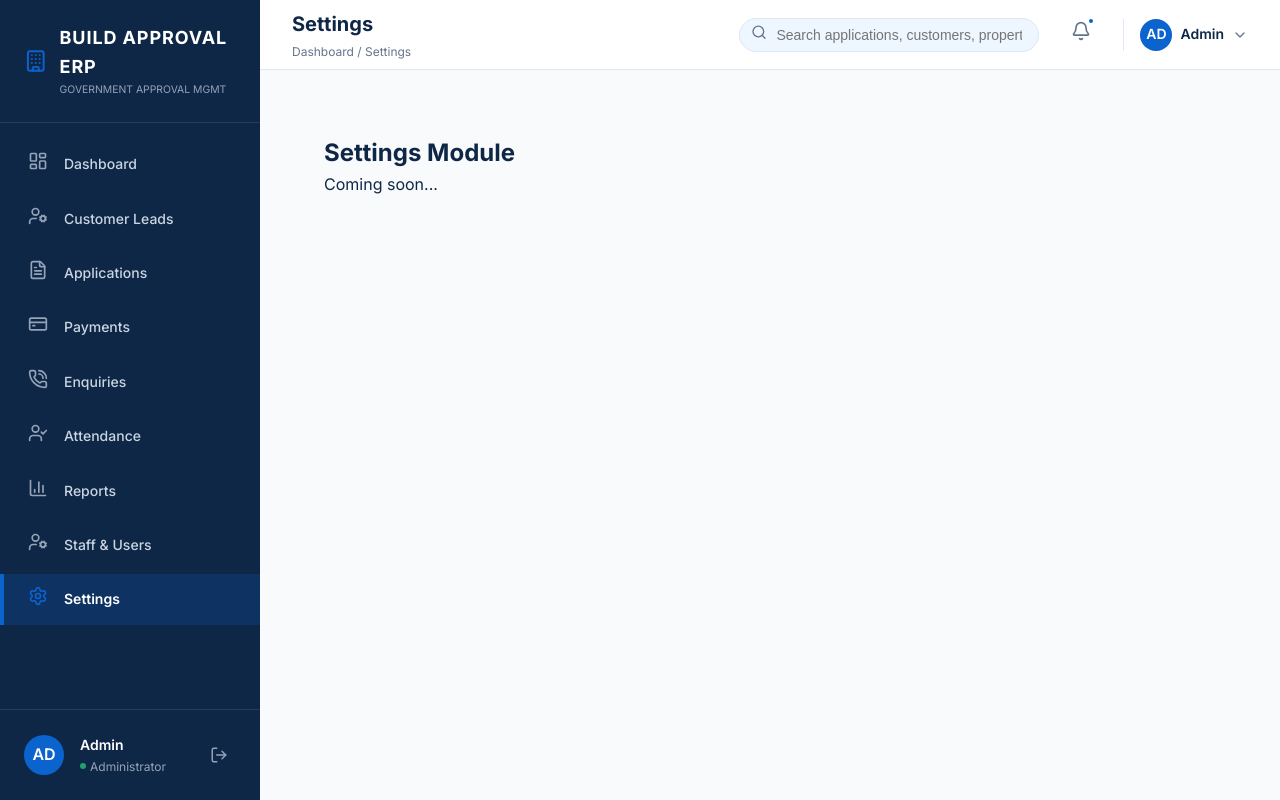
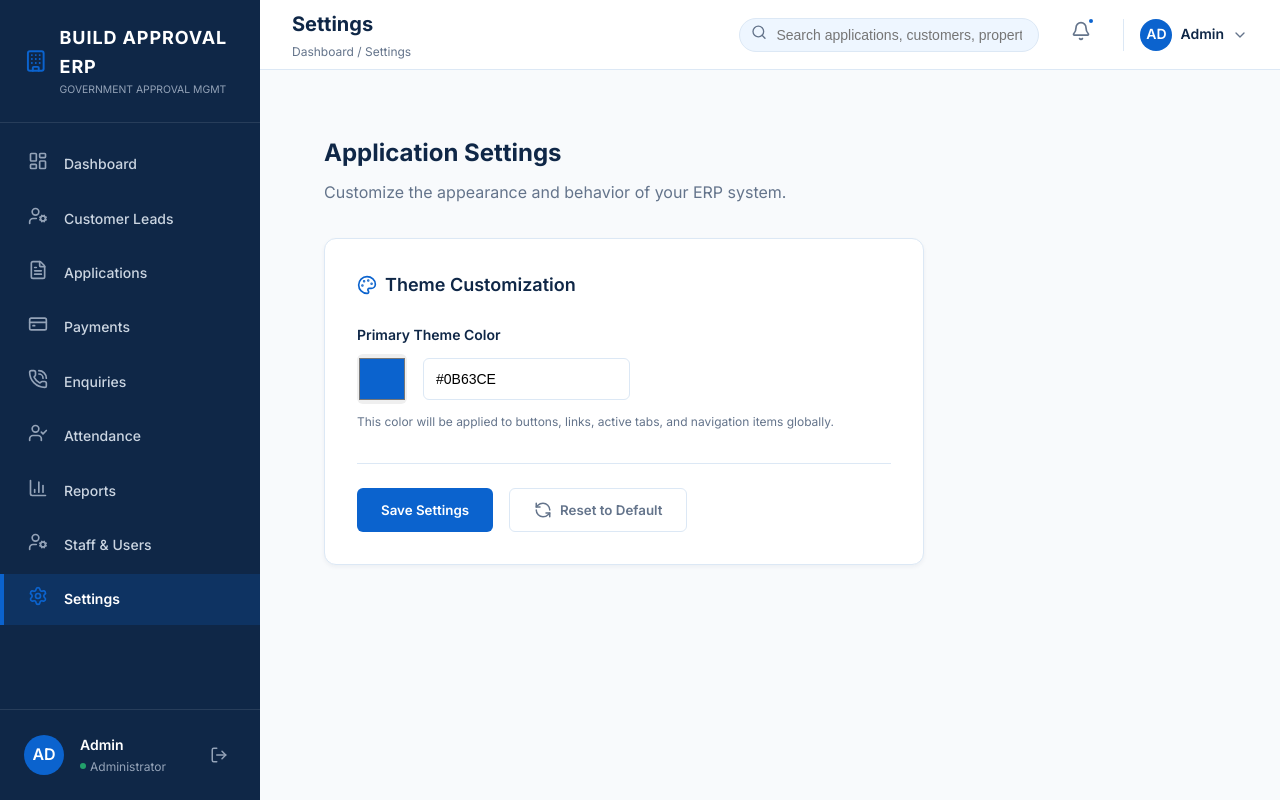
Before and after one commit to Dhanushcj/Building-Approval, a React (Vite) app in the folder frontend/: page /admin/settings in a window 1280 px wide. Built offline with nearby package versions, Linux system fonts and the light colour scheme.

Commit message:
Add customizable theme color via Settings

```diff
--- a/frontend/src/App.tsx
+++ b/frontend/src/App.tsx
@@ -22,9 +22,16 @@ import CustomerLeads from './pages/admin/CustomerLeads';
 import AttendanceList from './pages/admin/AttendanceList';
 import EmployeeAttendance from './pages/employee/EmployeeAttendance';
 import FollowUpsList from './pages/admin/FollowUpsList';
+import Settings from './pages/admin/Settings';
 
 function App() {
   useEffect(() => {
+    // Load global theme color
+    const savedColor = localStorage.getItem('themeColor');
+    if (savedColor) {
+      document.documentElement.style.setProperty('--primary-blue', savedColor);
+    }
+
     // Background task: Auto-assign unassigned follow-ups after 10 minutes
     const interval = setInterval(() => {
       const storedFollowUps = localStorage.getItem('followUps');
@@ -112,7 +119,7 @@ function App() {
             <Route path="tasks/*" element={<div style={{padding:'2rem'}}><h2>Tasks Module</h2><p>Coming soon...</p></div>} />
             <Route path="followups" element={<FollowUpsList />} />
             <Route path="reports/*" element={<div style={{padding:'2rem'}}><h2>Reports Module</h2><p>Coming soon...</p></div>} />
-            <Route path="settings/*" element={<div style={{padding:'2rem'}}><h2>Settings Module</h2><p>Coming soon...</p></div>} />
+            <Route path="settings/*" element={<Settings />} />
           </Route>
           {/* Employee Layout */}
           <Route path="/employee" element={<EmployeeLayout />}>
--- /dev/null
+++ b/frontend/src/pages/admin/Settings.tsx
@@ -0,0 +1,88 @@
+import React, { useState, useEffect } from 'react';
+import { Palette, CheckCircle, RefreshCcw } from 'lucide-react';
+
+const Settings: React.FC = () => {
+  const [primaryColor, setPrimaryColor] = useState('#0B63CE');
+  const [saved, setSaved] = useState(false);
+
+  useEffect(() => {
+    const savedColor = localStorage.getItem('themeColor');
+    if (savedColor) {
+      setPrimaryColor(savedColor);
+    }
+  }, []);
+
+  const handleColorChange = (e: React.ChangeEvent<HTMLInputElement>) => {
+    setPrimaryColor(e.target.value);
+  };
+
+  const saveSettings = () => {
+    localStorage.setItem('themeColor', primaryColor);
+    document.documentElement.style.setProperty('--primary-blue', primaryColor);
+    setSaved(true);
+    setTimeout(() => setSaved(false), 3000);
+  };
+
+  const resetDefault = () => {
+    const defaultColor = '#0B63CE';
+    setPrimaryColor(defaultColor);
+    localStorage.setItem('themeColor', defaultColor);
+    document.documentElement.style.setProperty('--primary-blue', defaultColor);
+  };
+
+  return (
+    <div style={{ padding: '2rem' }}>
+      <div style={{ display: 'flex', justifyContent: 'space-between', alignItems: 'center', marginBottom: '2rem' }}>
+        <div>
+          <h2 style={{ fontSize: '1.5rem', fontWeight: 700, color: 'var(--dark-navy)', marginBottom: '0.5rem' }}>Application Settings</h2>
+          <p style={{ color: 'var(--text-secondary)' }}>Customize the appearance and behavior of your ERP system.</p>
+        </div>
+      </div>
+
+      <div style={{ backgroundColor: 'var(--white)', padding: '2rem', borderRadius: '0.75rem', boxShadow: 'var(--shadow-sm)', border: '1px solid var(--border-color)', maxWidth: '600px' }}>
+        <h3 style={{ fontSize: '1.125rem', fontWeight: 600, color: 'var(--dark-navy)', marginBottom: '1.5rem', display: 'flex', alignItems: 'center', gap: '0.5rem' }}>
+          <Palette size={20} color="var(--primary-blue)" /> Theme Customization
+        </h3>
+
+        <div style={{ marginBottom: '1.5rem' }}>
+          <label style={{ display: 'block', fontSize: '0.875rem', fontWeight: 600, color: 'var(--dark-navy)', marginBottom: '0.5rem' }}>Primary Theme Color</label>
+          <div style={{ display: 'flex', alignItems: 'center', gap: '1rem' }}>
+            <input
+              type="color"
+              value={primaryColor}
+              onChange={handleColorChange}
+              style={{ width: '50px', height: '50px', padding: '0', border: 'none', borderRadius: '0.375rem', cursor: 'pointer' }}
+            />
+            <input
+              type="text"
+              value={primaryColor}
+              onChange={handleColorChange}
+              style={{ padding: '0.75rem', border: '1px solid var(--border-color)', borderRadius: '0.375rem', fontSize: '0.875rem' }}
+            />
+          </div>
+          <p style={{ fontSize: '0.75rem', color: 'var(--text-secondary)', marginTop: '0.5rem' }}>
+            This color will be applied to buttons, links, active tabs, and navigation items globally.
+          </p>
+        </div>
+
+        <div style={{ display: 'flex', gap: '1rem', marginTop: '2rem', paddingTop: '1.5rem', borderTop: '1px solid var(--border-color)' }}>
+          <button
+            onClick={saveSettings}
+            style={{ padding: '0.75rem 1.5rem', backgroundColor: 'var(--primary-blue)', color: 'white', border: 'none', borderRadius: '0.375rem', fontWeight: 600, cursor: 'pointer', display: 'flex', alignItems: 'center', gap: '0.5rem' }}
+          >
+            {saved ? <CheckCircle size={18} /> : null} {saved ? 'Saved Successfully' : 'Save Settings'}
+          </button>
+
+          <button
+            onClick={resetDefault}
+            style={{ padding: '0.75rem 1.5rem', backgroundColor: 'transparent', color: 'var(--text-secondary)', border: '1px solid var(--border-color)', borderRadius: '0.375rem', fontWeight: 600, cursor: 'pointer', display: 'flex', alignItems: 'center', gap: '0.5rem' }}
+          >
+            <RefreshCcw size={18} /> Reset to Default
+          </button>
+        </div>
+      </div>
+    </div>
+  );
+};
+
+export default Settings;
```
